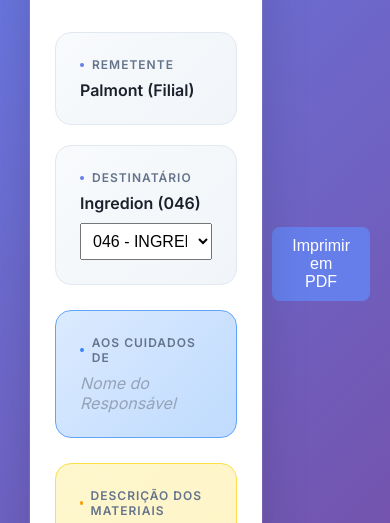
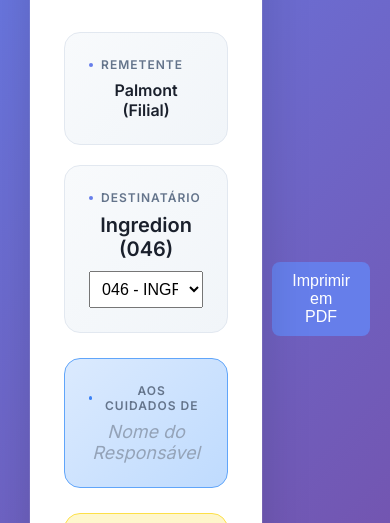
Before and after one commit to Isaacbarci/Reqdematerial, a plain HTML site: page index.html in a window 390 px wide. Shown: the part 245-768 px from the top of the page. Drawn offline with Linux system fonts and the light colour scheme.

Commit message:
Add files via upload

```diff
--- a/index.html
+++ b/index.html
@@ -18,6 +18,11 @@
             padding: 20px;
         }
         .shipping-label {
+    display: flex;
+    flex-direction: column;
+    align-items: center;
+    justify-content: center;
+    text-align: center;
             background: #fff;
             border-radius: 20px;
             box-shadow: 0 25px 50px rgba(0, 0, 0, 0.15), 0 0 0 1px rgba(255, 255, 255, 0.1);
@@ -57,7 +62,9 @@
             text-transform: uppercase;
             letter-spacing: 1px;
         }
-        .content-grid { display: grid; gap: 25px; }
+        .content-grid {
+    width: 90%;
+    margin: 0 auto; display: grid; gap: 25px; }
         .field-group {
             background: linear-gradient(135deg, #f8fafc 0%, #f1f5f9 100%);
             border-radius: 16px;
@@ -89,17 +96,20 @@
             border-radius: 50%;
         }
         .field-value {
+    font-size: 22px;
             font-size: 18px;
             font-weight: 600;
             color: #1a202c;
             word-break: break-word;
         }
         .field-value.placeholder {
+    font-size: 18px;
             color: #94a3b8;
             font-style: italic;
             font-weight: 400;
         }
         .company-info {
+    justify-content: center;
             display: grid;
             grid-template-columns: 1fr 1fr;
             gap: 20px;
@@ -139,10 +149,17 @@
             font-weight: 500;
         }
         @media (max-width: 640px) {
-            .shipping-label { padding: 25px; margin: 10px; }
-            .company-info { grid-template-columns: 1fr; }
+            .shipping-label {
+    display: flex;
+    flex-direction: column;
+    align-items: center;
+    justify-content: center;
+    text-align: center; padding: 25px; margin: 10px; }
+            .company-info {
+    justify-content: center; grid-template-columns: 1fr; }
             .header h1 { font-size: 24px; }
-            .field-value { font-size: 16px; }
+            .field-value {
+    font-size: 22px; font-size: 16px; }
         }
 
 @page {
@@ -162,6 +179,11 @@
         padding: 0;
     }
     .shipping-label {
+    display: flex;
+    flex-direction: column;
+    align-items: center;
+    justify-content: center;
+    text-align: center;
         margin: 0;
         padding: 0;
         border-radius: 0;
@@ -177,6 +199,11 @@
 
             body { background: white; margin: 0; padding: 0; }
             .shipping-label {
+    display: flex;
+    flex-direction: column;
+    align-items: center;
+    justify-content: center;
+    text-align: center;
                 box-shadow: none;
                 border: 2px solid #e2e8f0;
                 margin: 0;
@@ -205,6 +232,11 @@
         padding: 0;
     }
     .shipping-label {
+    display: flex;
+    flex-direction: column;
+    align-items: center;
+    justify-content: center;
+    text-align: center;
         margin: 0;
         padding: 0;
         border-radius: 0;
@@ -242,11 +274,12 @@
                 </div>
                 <div class="field-group">
                     <div class="field-label">Destinatário</div>
-                    <div class="field-value" id="campoDestinatario">Ingredion (046)</div><div class="no-print" style="margin-top:10px;"><select id="destinatarioSelect" onchange="atualizarDestinatario()" style="width: 100%; padding: 8px; font-size: 16px;"><option value="INGREDION (046)">046 - INGREDION (Ingredion (046))</option><option value="FILIAL SP (002)">002 - FILIAL SP (Itapecerica da Serra - SP)</option><option value="ELDORADO (028)">028 - ELDORADO (Três Lagoas - MS)</option><option value="BRACELL (041)">041 - BRACELL (Lençóis Paulista - SP)</option><option value="BRACELL TISSUE (041.2)">041.2 - BRACELL TISSUE (Lençóis Paulista - SP)</option><option value="BRACELL PARADA STAR (041.3)">041.3 - BRACELL PARADA STAR (Lençóis Paulista - SP)</option><option value="BRACELL PÁTIO DE MADEIRA (041.4)">041.4 - BRACELL PÁTIO DE MADEIRA (Lençóis Paulista - SP)</option><option value="BRACELL COMPRESSORES (041.5)">041.5 - BRACELL COMPRESSORES (Lençóis Paulista - SP)</option><option value="RAÍZEN (042)">042 - RAÍZEN (Morro Agudo - SP)</option><option value="SUZANO (045)">045 - SUZANO (Limeira - SP)</option></select></div>
+                    <div class="field-value" id="campoDestinatario" style="font-size: 20px;">Ingredion (046)</div><div class="no-print" style="margin-top:10px;"><select id="destinatarioSelect" onchange="atualizarDestinatario()" style="width: 100%; padding: 8px; font-size: 16px;"><option value="INGREDION (046)">046 - INGREDION (Ingredion (046))</option><option value="FILIAL SP (002)">002 - FILIAL SP (Itapecerica da Serra - SP)</option><option value="ELDORADO (028)">028 - ELDORADO (Três Lagoas - MS)</option><option value="BRACELL (041)">041 - BRACELL (Lençóis Paulista - SP)</option><option value="BRACELL TISSUE (041.2)">041.2 - BRACELL TISSUE (Lençóis Paulista - SP)</option><option value="BRACELL PARADA STAR (041.3)">041.3 - BRACELL PARADA STAR (Lençóis Paulista - SP)</option><option value="BRACELL PÁTIO DE MADEIRA (041.4)">041.4 - BRACELL PÁTIO DE MADEIRA (Lençóis Paulista - SP)</option><option value="BRACELL COMPRESSORES (041.5)">041.5 - BRACELL COMPRESSORES (Lençóis Paulista - SP)</option><option value="RAÍZEN (042)">042 - RAÍZEN (Morro Agudo - SP)</option><option value="SUZANO (045)">045 - SUZANO (Limeira - SP)</option></select></div>
                 </div>
             </div>
             <div class="field-group contact-section">
                 <div class="field-label">Aos Cuidados de</div>
+<style>@media print {.contact-section .field-value {font-size: 28px !important;}}</style>
                 <div class="field-value placeholder">Nome do Responsável</div>
             </div>
             <div class="field-group materials-section">
```
